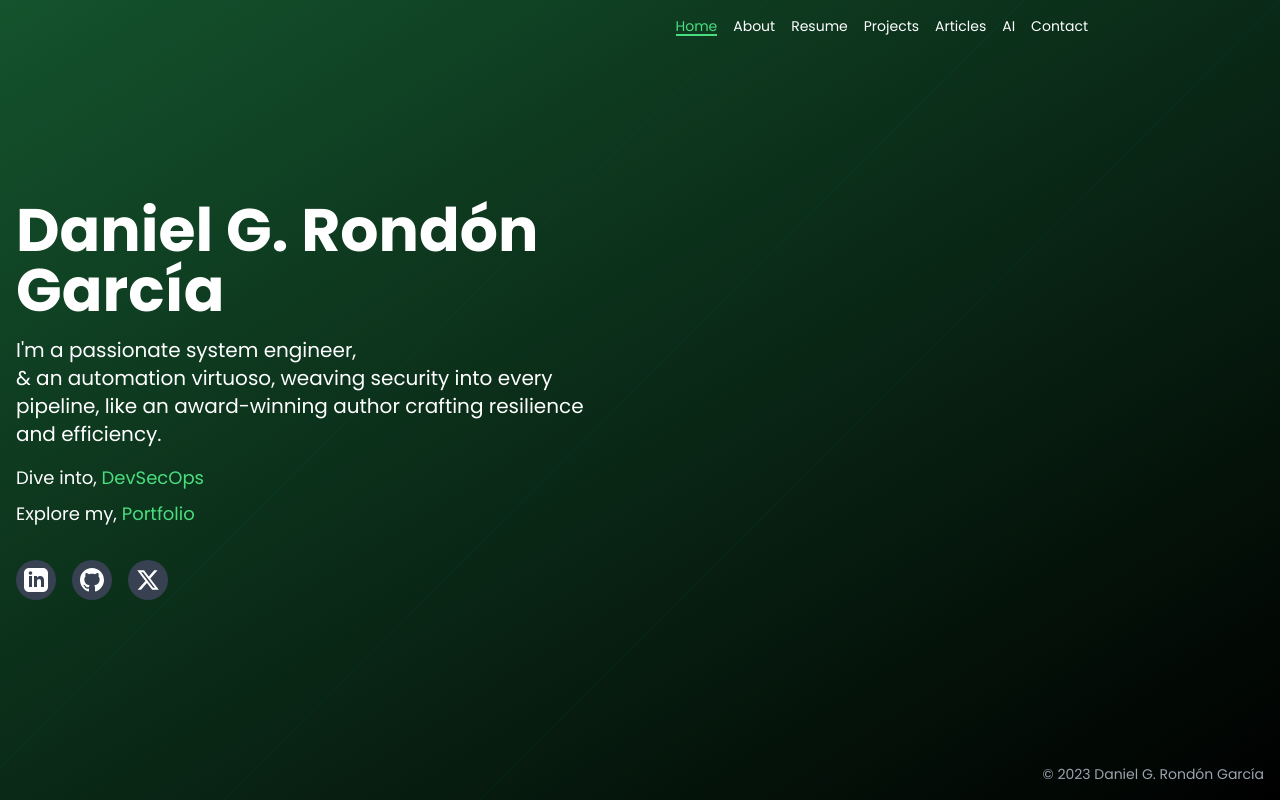
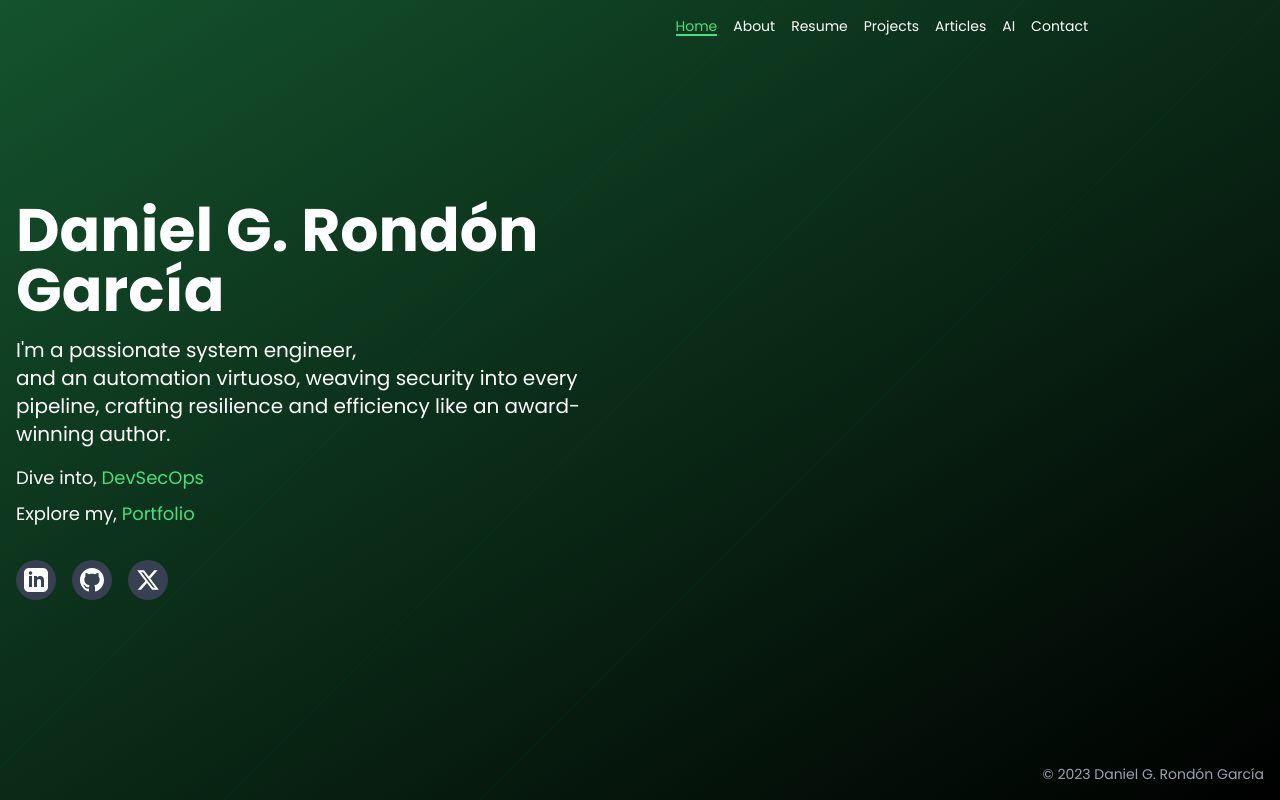
Before and after one commit to DanielRondonGarcia/DanielRondonGarcia.github.io, a Next.js app: page / in a window 1280 px wide. Built offline with nearby package versions, Linux system fonts and the light colour scheme.

Commit message:
fix: gramatica

```diff
--- a/src/components/Introduction.tsx
+++ b/src/components/Introduction.tsx
@@ -6,8 +6,8 @@ export default function Introduction() {
       <h1 className="text-6xl font-bold mb-4">{process.env.NEXT_PUBLIC_NAME}</h1>
       <p className="text-xl mb-4">
         I'm a passionate system engineer,<br />
-        & an automation virtuoso, weaving security into every pipeline,
-        like an award-winning author crafting resilience and efficiency.
+        and an automation virtuoso, weaving security into every pipeline,
+        crafting resilience and efficiency like an award-winning author.
       </p>
       <p className="text-lg mb-2">
         Dive into, <Link href="#" className="text-[var(--primary-color)] hover:underline">DevSecOps</Link>
```
